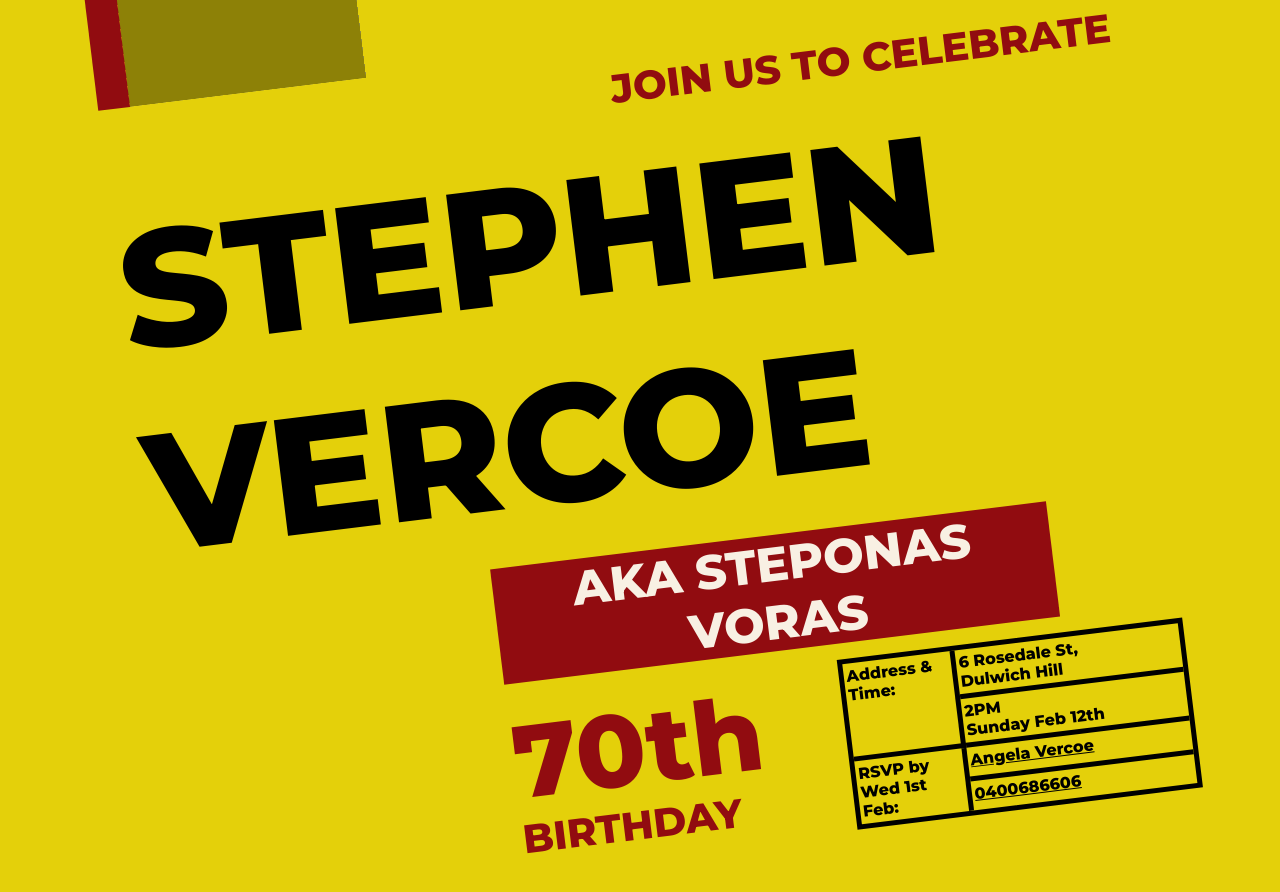
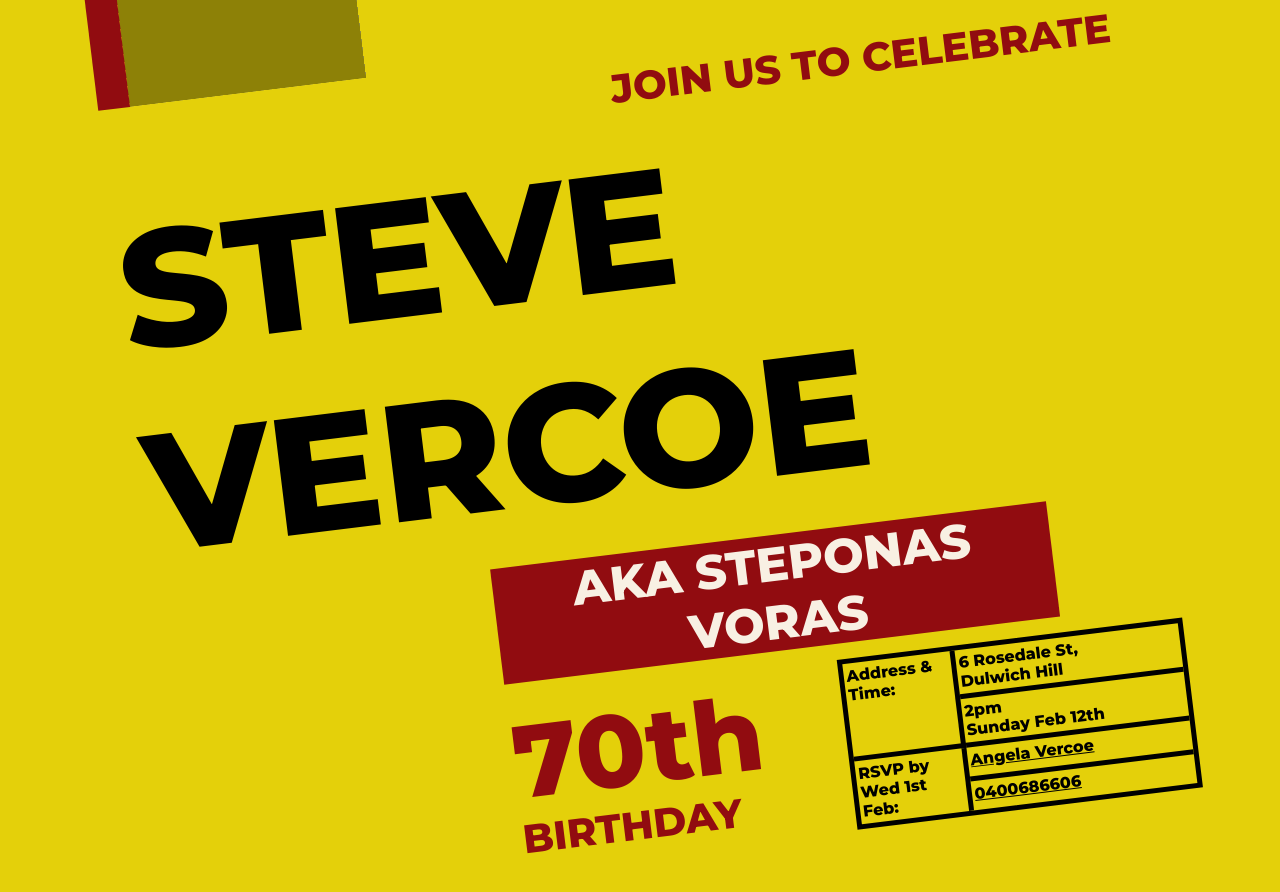
Before and after one commit to maddiejeanie/stv70, a plain HTML site: page index.html in a window 1280 px wide. Shown: the part 410-1302 px from the top of the page. Drawn offline with Linux system fonts and the light colour scheme; grey boxes are pictures that could not be loaded.

Commit message:
Update index.html

```diff
--- a/index.html
+++ b/index.html
@@ -7,7 +7,7 @@
 		<div class="block__border"></div>
 	</div>
 	<p class="type__eyebrow">Join us to celebrate</p>
-	<h1 class="type__title">Stephen Vercoe</h1>
+	<h1 class="type__title">Steve Vercoe</h1>
 	<h2 class="type__subtitle">Aka Steponas Voras</h2>
 	<div class="block__birthday">
 	<p class="type__birthday__year">70th</p>
@@ -16,7 +16,7 @@
 	<div class="block__boxdeets">
 		<p class="type__boxdeets__big line__right line__btm span__row2 ">Address & Time:</p>
 		<p class="line__btm">6 Rosedale St,<br>Dulwich Hill</p>
-		<p class="line__btm">2PM<br> Sunday Feb 12th</p>
+		<p class="line__btm">2pm<br> Sunday Feb 12th</p>
 		<p class="type__boxdeets__big span__row2 line__right">RSVP by Wed 1st Feb:</p>
 		<p class="line__btm"><a href="mailto:angela.vercoe@gmail.com">Angela Vercoe</a></p>
 		<p><a href="tel:0400686606">0400686606</a></p>
```
